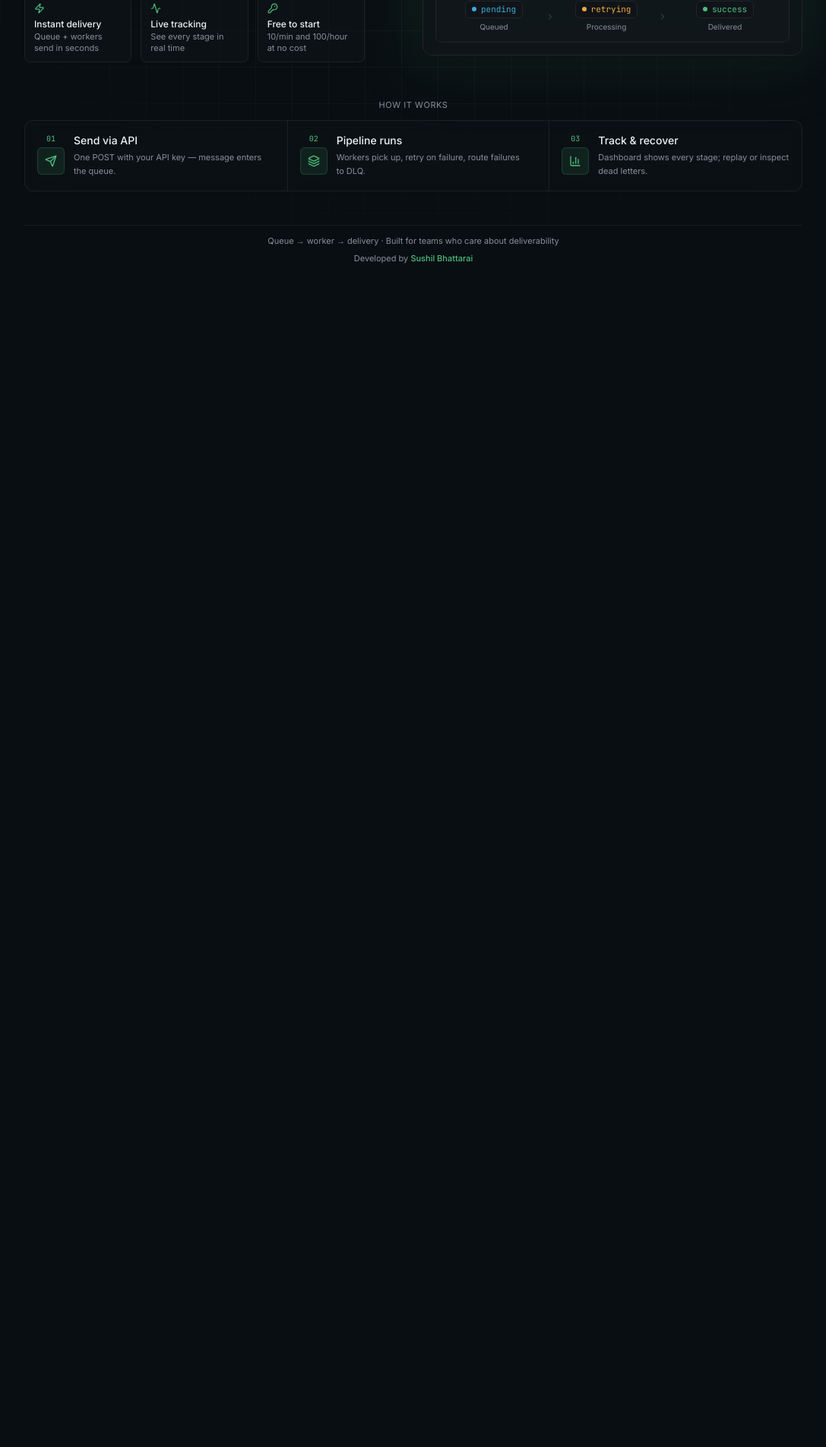
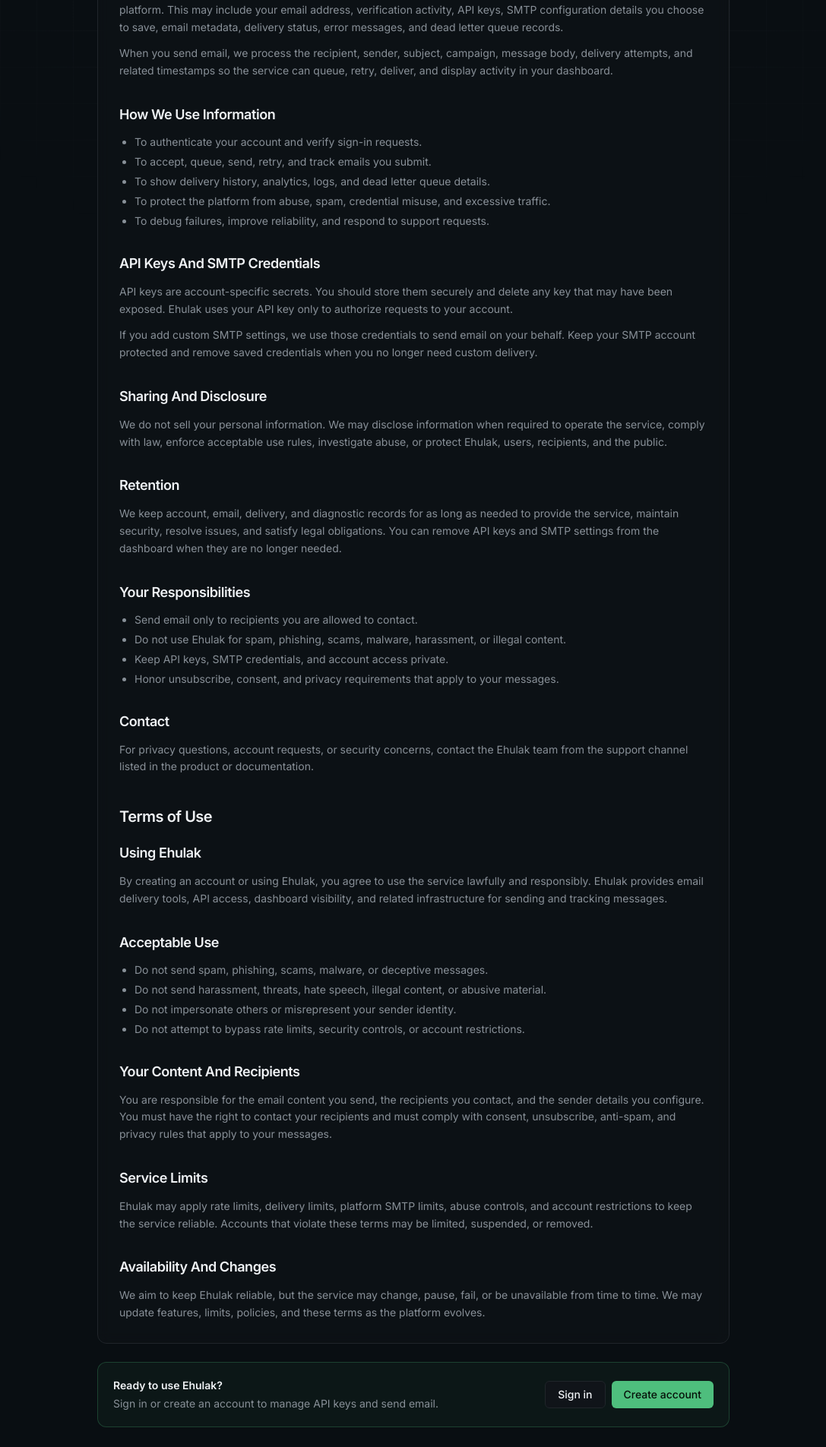
Before and after one commit to sushilbhattarai45/Ehulak, a React (Vite) app in the folder frontend/: page /privacy in a window 1280 px wide. Before the commit this address led to /. Shown: the part 440-2345 px from the top of the page at 76% size, without its empty margins (96-1183 px from the left). Before the commit the page ends 800 px from the top, so only its background shows below. Built offline with nearby package versions, Linux system fonts and the light colour scheme; no server answers.

Commit message:
Added privacy page

```diff
--- a/frontend/src/App.jsx
+++ b/frontend/src/App.jsx
@@ -10,6 +10,7 @@ import Logs from "./pages/Logs.jsx";
 import Docs from "./pages/Docs.jsx";
 import Auth from "./pages/Auth.jsx";
 import Landing from "./pages/Landing.jsx";
+import Privacy from "./pages/Privacy.jsx";
 
 // Context providers
 import { ThemeProvider } from "./hooks/useTheme.jsx";
@@ -41,6 +42,7 @@ export default function App() {
               </AuthRoute>
             } />
             <Route path="/docs" element={<Docs />} />
+            <Route path="/privacy" element={<Privacy />} />
             <Route element={<PrivateRoute><AppLayout /></PrivateRoute>}>
               <Route path="/dashboard" element={<Dashboard />} />
               <Route path="/emails/:id" element={<EmailDetails />} />
--- a/frontend/src/components/PublicPageShell.jsx
+++ b/frontend/src/components/PublicPageShell.jsx
@@ -1,6 +1,7 @@
 import SiteHeader from "./SiteHeader.jsx";
 import DeveloperCredit from "./DeveloperCredit.jsx";
 import { classNames } from "../lib/format.js";
+import { Link } from "react-router-dom";
 
 const RADIAL_BG =
   "pointer-events-none fixed inset-0 bg-[radial-gradient(ellipse_80%_50%_at_50%_-20%,oklch(0.72_0.14_155/0.12),transparent)]";
@@ -18,6 +19,11 @@ export function PublicFooter({ className = "max-w-5xl" }) {
     >
       <p className="text-center text-[11px] text-muted-foreground">
         Queue → worker → delivery · Built for teams who care about deliverability
+      </p>
+      <p className="text-center text-[11px]">
+        <Link to="/privacy" className="text-muted-foreground hover:text-foreground transition-base">
+          Privacy Policy and Terms of Use
+        </Link>
       </p>
       <DeveloperCredit />
     </footer>
--- /dev/null
+++ b/frontend/src/pages/Privacy.jsx
@@ -0,0 +1,241 @@
+import { Link } from "react-router-dom";
+import { ShieldCheck } from "lucide-react";
+import PublicPageShell from "../components/PublicPageShell.jsx";
+
+const PRIVACY_SECTIONS = [
+  {
+    title: "Information We Collect",
+    body: (
+      <>
+        <p>
+          Ehulak collects the information needed to create your account, secure your access, and
+          deliver emails through the platform. This may include your email address, verification
+          activity, API keys, SMTP configuration details you choose to save, email metadata, delivery
+          status, error messages, and dead letter queue records.
+        </p>
+        <p>
+          When you send email, we process the recipient, sender, subject, campaign, message body,
+          delivery attempts, and related timestamps so the service can queue, retry, deliver, and
+          display activity in your dashboard.
+        </p>
+      </>
+    ),
+  },
+  {
+    title: "How We Use Information",
+    body: (
+      <ul>
+        <li>To authenticate your account and verify sign-in requests.</li>
+        <li>To accept, queue, send, retry, and track emails you submit.</li>
+        <li>To show delivery history, analytics, logs, and dead letter queue details.</li>
+        <li>To protect the platform from abuse, spam, credential misuse, and excessive traffic.</li>
+        <li>To debug failures, improve reliability, and respond to support requests.</li>
+      </ul>
+    ),
+  },
+  {
+    title: "API Keys And SMTP Credentials",
+    body: (
+      <>
+        <p>
+          API keys are account-specific secrets. You should store them securely and delete any key
+          that may have been exposed. Ehulak uses your API key only to authorize requests to your
+          account.
+        </p>
+        <p>
+          If you add custom SMTP settings, we use those credentials to send email on your behalf.
+          Keep your SMTP account protected and remove saved credentials when you no longer need
+          custom delivery.
+        </p>
+      </>
+    ),
+  },
+  {
+    title: "Sharing And Disclosure",
+    body: (
+      <p>
+        We do not sell your personal information. We may disclose information when required to
+        operate the service, comply with law, enforce acceptable use rules, investigate abuse, or
+        protect Ehulak, users, recipients, and the public.
+      </p>
+    ),
+  },
+  {
+    title: "Retention",
+    body: (
+      <p>
+        We keep account, email, delivery, and diagnostic records for as long as needed to provide the
+        service, maintain security, resolve issues, and satisfy legal obligations. You can remove API
+        keys and SMTP settings from the dashboard when they are no longer needed.
+      </p>
+    ),
+  },
+  {
+    title: "Your Responsibilities",
+    body: (
+      <ul>
+        <li>Send email only to recipients you are allowed to contact.</li>
+        <li>Do not use Ehulak for spam, phishing, scams, malware, harassment, or illegal content.</li>
+        <li>Keep API keys, SMTP credentials, and account access private.</li>
+        <li>Honor unsubscribe, consent, and privacy requirements that apply to your messages.</li>
+      </ul>
+    ),
+  },
+  {
+    title: "Contact",
+    body: (
+      <p>
+        For privacy questions, account requests, or security concerns, contact the Ehulak team from
+        the support channel listed in the product or documentation.
+      </p>
+    ),
+  },
+];
+
+const TERMS_SECTIONS = [
+  {
+    title: "Using Ehulak",
+    body: (
+      <p>
+        By creating an account or using Ehulak, you agree to use the service lawfully and
+        responsibly. Ehulak provides email delivery tools, API access, dashboard visibility, and
+        related infrastructure for sending and tracking messages.
+      </p>
+    ),
+  },
+  {
+    title: "Acceptable Use",
+    body: (
+      <ul>
+        <li>Do not send spam, phishing, scams, malware, or deceptive messages.</li>
+        <li>Do not send harassment, threats, hate speech, illegal content, or abusive material.</li>
+        <li>Do not impersonate others or misrepresent your sender identity.</li>
+        <li>Do not attempt to bypass rate limits, security controls, or account restrictions.</li>
+      </ul>
+    ),
+  },
+  {
+    title: "Your Content And Recipients",
+    body: (
+      <p>
+        You are responsible for the email content you send, the recipients you contact, and the
+        sender details you configure. You must have the right to contact your recipients and must
+        comply with consent, unsubscribe, anti-spam, and privacy rules that apply to your messages.
+      </p>
+    ),
+  },
+  {
+    title: "Service Limits",
+    body: (
+      <p>
+        Ehulak may apply rate limits, delivery limits, platform SMTP limits, abuse controls, and
+        account restrictions to keep the service reliable. Accounts that violate these terms may be
+        limited, suspended, or removed.
+      </p>
+    ),
+  },
+  {
+    title: "Availability And Changes",
+    body: (
+      <p>
+        We aim to keep Ehulak reliable, but the service may change, pause, fail, or be unavailable
+        from time to time. We may update features, limits, policies, and these terms as the platform
+        evolves.
+      </p>
+    ),
+  },
+];
+
+export default function Privacy() {
+  return (
+    <PublicPageShell
+      headerVariant="docs"
+      headerBlurred
+      overflowHidden={false}
+      mainClassName="mx-auto w-full max-w-4xl px-5 sm:px-8 py-10"
+      footerClassName="max-w-4xl"
+    >
+      <div className="mb-8">
+        <div className="inline-flex items-center gap-2 rounded-full border border-primary/25 bg-primary/5 px-3 py-1 text-xs text-muted-foreground mb-4">
+          <ShieldCheck className="h-3.5 w-3.5 text-primary" />
+          <span>Privacy and Terms · open access</span>
+        </div>
+        <h1 className="text-3xl sm:text-4xl font-semibold tracking-tight">
+          Privacy Policy and Terms of Use
+        </h1>
+        <p className="mt-3 text-sm sm:text-base text-muted-foreground leading-relaxed max-w-2xl">
+          This page explains how Ehulak handles information and the terms that apply when you create
+          an account, use API keys, configure SMTP, and send emails through the platform.
+        </p>
+        <p className="mt-3 text-xs text-muted-foreground">Last updated: June 25, 2026</p>
+      </div>
+
+      <article className="rounded-xl border border-border bg-card/50 backdrop-blur-sm p-5 sm:p-7">
+        <div className="space-y-10">
+          <section>
+            <h2 className="text-xl font-semibold tracking-tight text-foreground">Privacy Policy</h2>
+            <div className="mt-5 space-y-8">
+              {PRIVACY_SECTIONS.map((section) => (
+                <PolicySection key={section.title} section={section} />
+              ))}
+            </div>
+          </section>
+
+          <section>
+            <h2 className="text-xl font-semibold tracking-tight text-foreground">Terms of Use</h2>
+            <div className="mt-5 space-y-8">
+              {TERMS_SECTIONS.map((section) => (
+                <PolicySection key={section.title} section={section} />
+              ))}
+            </div>
+          </section>
+        </div>
+      </article>
+
+      <div className="mt-6 rounded-xl border border-primary/25 bg-primary/5 p-4 sm:p-5">
+        <div className="flex flex-col gap-3 sm:flex-row sm:items-center sm:justify-between">
+          <div>
+            <h2 className="text-sm font-semibold text-foreground">Ready to use Ehulak?</h2>
+            <p className="mt-1 text-sm text-muted-foreground">
+              Sign in or create an account to manage API keys and send email.
+            </p>
+          </div>
+          <div className="flex flex-wrap gap-2">
+            <Link
+              to="/auth"
+              className="inline-flex h-9 items-center justify-center rounded-md border border-border bg-card px-4 text-sm font-medium hover:bg-accent transition-base"
+            >
+              Sign in
+            </Link>
+            <Link
+              to="/auth?mode=signup"
+              className="inline-flex h-9 items-center justify-center rounded-md bg-primary px-4 text-sm font-medium text-primary-foreground hover:opacity-90 transition-base"
+            >
+              Create account
+            </Link>
+          </div>
+        </div>
+      </div>
+
+      <div className="mt-6 flex flex-wrap gap-3 text-sm">
+        <Link to="/docs" className="text-primary hover:underline font-medium">
+          Read documentation
+        </Link>
+        <Link to="/" className="text-muted-foreground hover:text-foreground">
+          Back to home
+        </Link>
+      </div>
+    </PublicPageShell>
+  );
+}
+
+function PolicySection({ section }) {
+  return (
+    <section className="scroll-mt-24">
+      <h3 className="text-lg font-semibold tracking-tight text-foreground">{section.title}</h3>
+      <div className="mt-3 text-sm text-muted-foreground space-y-3 leading-relaxed [&_ul]:list-disc [&_ul]:pl-5 [&_ul]:space-y-1.5 [&_li]:text-sm">
+        {section.body}
+      </div>
+    </section>
+  );
+}
```
Also changed, not shown: 5 other files (tests, documents, lock files or other folders).
